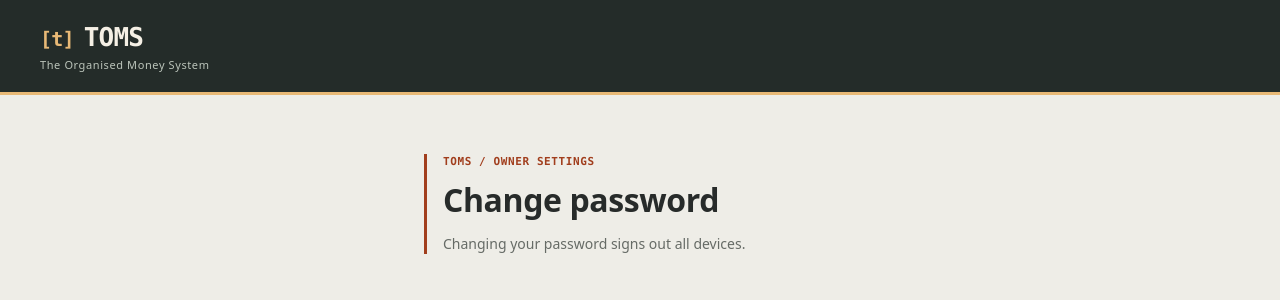
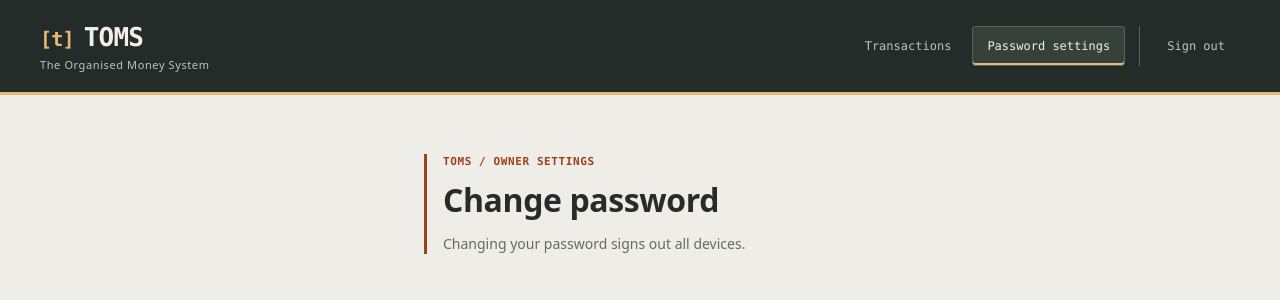
Before and after one commit to Thomas12356/TOMS, a Flask app: template templates/owner_settings.html in a window 1280 px wide. Shown: the top 300 px of the page. Run offline with Flask 3, Linux system fonts and the light colour scheme; the template is opened without the code that fills it, so the values that code supplies are empty; parts of the project's set-up code (start-up, migrations or seed data) failed here and were passed over; some libraries are stand-ins or nearby versions.

Commit message:
fix(ui): unify navigation controls and simplify transaction status

```diff
--- a/static/css/dashboard.css
+++ b/static/css/dashboard.css
@@ -80,7 +80,8 @@ a:focus-visible, .table-scroll:focus-visible {
     display: flex;
     align-items: center;
     justify-content: space-between;
-    gap: 24px;
+    flex-wrap: wrap;
+    gap: 16px 24px;
     padding: 18px max(24px, calc((100vw - 1200px) / 2));
     background: var(--header);
     border-bottom: 3px solid var(--highlight);
@@ -104,14 +105,55 @@ a:focus-visible, .table-scroll:focus-visible {
     letter-spacing: .6px;
 }
 
-.site-header nav a {
+/* Links and the logout button share one rule so browser defaults cannot differ. */
+.site-header nav {
+    display: flex;
+    flex-wrap: wrap;
+    align-items: center;
+    justify-content: flex-end;
+    gap: 6px;
+    margin-left: auto;
+}
+
+.site-header nav a, .site-header nav button {
+    display: inline-flex;
+    align-items: center;
+    justify-content: center;
+    min-height: 40px;
+    margin: 0;
+    padding: 9px 14px;
+    border: 1px solid transparent;
+    border-radius: 3px;
+    background: transparent;
+    color: #bcc5bb;
+    font: 500 12px/20px var(--mono);
+    text-decoration: none;
+    white-space: nowrap;
+    cursor: pointer;
+}
+
+.site-header nav a[aria-current="page"] {
+    background: #364139;
     color: #f5f0e5;
-    font-family: var(--mono);
-    font-size: 12px;
-    text-decoration: none;
-    border: 1px solid #59645b;
-    border-left: 3px solid var(--highlight);
-    padding: 8px 12px;
+    border-color: #59645b;
+    box-shadow: inset 0 -2px var(--highlight);
+}
+
+.site-header nav a:hover, .site-header nav button:hover {
+    background: #364139;
+    color: #f5f0e5;
+}
+
+.site-header nav a:focus-visible, .site-header nav button:focus-visible {
+    outline: 2px solid var(--highlight);
+    outline-offset: 3px;
+}
+
+.logout-form {
+    display: flex;
+    margin: 0 0 0 8px;
+    padding-left: 12px;
+    border-left: 1px solid #59645b;
 }
 
 main {
@@ -249,11 +291,8 @@ td.amount {
 }
 
 .status {
-    display: inline-block;
-    border: 1px solid var(--border);
-    padding: 2px 8px;
-    border-radius: 2px;
-    font-size: 11px;
+    color: var(--muted);
+    font-size: 12px;
     white-space: nowrap;
 }
 
@@ -417,7 +456,7 @@ td.amount {
     font-size: 12px;
 }
 
-.login-form input, .login-form button, .logout-form button {
+.login-form input, .login-form button {
     min-width: 0;
     min-height: 42px;
     padding: 8px 12px;
@@ -439,23 +478,20 @@ td.amount {
     cursor: pointer;
 }
 
-.logout-form button {
-    background: transparent;
-    color: #f5f0e5;
-    border-color: #59645b;
-    font-family: var(--mono);
-    cursor: pointer;
-}
-
-.login-form input:focus-visible, .login-form button:focus-visible, .logout-form button:focus-visible {
+.login-form input:focus-visible, .login-form button:focus-visible {
     outline: 3px solid var(--highlight);
     outline-offset: 3px;
 }
 
 @media (max-width: 640px) {
     .site-header {
-        flex-wrap: wrap;
         gap: 12px;
+    }
+
+    .site-header nav {
+        width: 100%;
+        justify-content: flex-start;
+        margin-left: 0;
     }
 }
 
@@ -504,8 +540,3 @@ td.amount {
     outline: 3px solid var(--highlight);
     outline-offset: 3px;
 }
-
-.settings-link {
-    color: #f5f0e5;
-    font: 12px var(--mono);
-}
--- /dev/null
+++ b/templates/navigation.html
@@ -0,0 +1,10 @@
+<nav aria-label="Main navigation">
+    <a href="{{ url_for('dashboard.transactions_page') }}"{% if navigation_page == 'transactions' %} aria-current="page"{% endif %}>Transactions</a>
+    {% if navigation_owner %}
+    <a href="{{ url_for('login.change_password') }}"{% if navigation_page == 'settings' %} aria-current="page"{% endif %}>Password settings</a>
+    <form class="logout-form" method="post" action="{{ url_for('login.sign_out') }}">
+        <input type="hidden" name="csrf_token" value="{{ csrf_token() }}">
+        <button type="submit">Sign out</button>
+    </form>
+    {% endif %}
+</nav>
--- a/templates/owner_settings.html
+++ b/templates/owner_settings.html
@@ -9,6 +9,11 @@
 <body>
     <header class="site-header">
         <a class="brand" href="{{ url_for('login.sign_in') if setup else url_for('dashboard.transactions_page') }}">TOMS<span>The Organised Money System</span></a>
+        {% if not setup %}
+        {% with navigation_page='settings', navigation_owner=true %}
+        {% include 'navigation.html' %}
+        {% endwith %}
+        {% endif %}
     </header>
     <main class="login-page">
         <div class="page-heading">
```
Also changed, not shown: templates/dashboard.html (+3 -10 lines).
